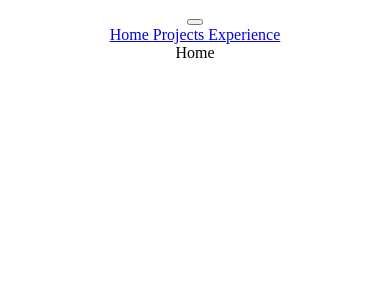
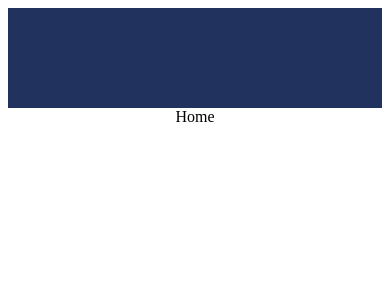
Before and after one commit to Muniba-Ahmed/personal-portfolio, a React (Create React App) app in the folder portfolio/: page / in a window 390 px wide. Shown: the top 300 px of the page. Built offline with nearby package versions, Linux system fonts and the light colour scheme.

Commit message:
added a styles folder & populated navbar.css

```diff
--- a/portfolio/src/components/Navbar.js
+++ b/portfolio/src/components/Navbar.js
@@ -1,5 +1,6 @@
 import React from "react";
 import { Link } from "react-router-dom";
+import "../styles/Navbar.css";
 
 function Navbar() {
   return (
--- /dev/null
+++ b/portfolio/src/styles/Navbar.css
@@ -0,0 +1,83 @@
+.navbar {
+  width: 100%;
+  height: 100px;
+  background: #21325e;
+}
+
+.links {
+  width: 100%;
+  height: 100%;
+  display: flex;
+  align-items: center;
+  justify-content: center;
+  color: white;
+}
+
+.navbar a {
+  color: white;
+  text-decoration: none;
+  margin: 20px;
+  font-size: 25px;
+}
+
+.toggleButton {
+  width: 100%;
+  height: 100px;
+  display: flex;
+  align-items: center;
+  justify-content: flex-end;
+}
+
+.toggleButton svg {
+  font-size: 50px;
+}
+
+.toggleButton button {
+  margin-right: 20px;
+  background-color: transparent;
+  border: none;
+  color: white;
+  cursor: pointer;
+}
+
+#open {
+  height: 100vh;
+}
+
+#open .links {
+  flex-direction: column;
+  justify-content: flex-start;
+  margin-top: 100px;
+}
+
+@media only screen and (max-width: 900px) {
+  .navbar a {
+    width: 70px;
+  }
+}
+
+@media only screen and (max-width: 600px) {
+  .toggleButton {
+    display: flex;
+  }
+  #close a {
+    display: none;
+  }
+}
+
+@media only screen and (min-width: 600px) {
+  .toggleButton {
+    display: none;
+  }
+}
+
+.hiddenLinks {
+  display: none;
+}
+#open {
+  height: 100px;
+}
+
+#open .links {
+  flex-direction: row;
+}
```
